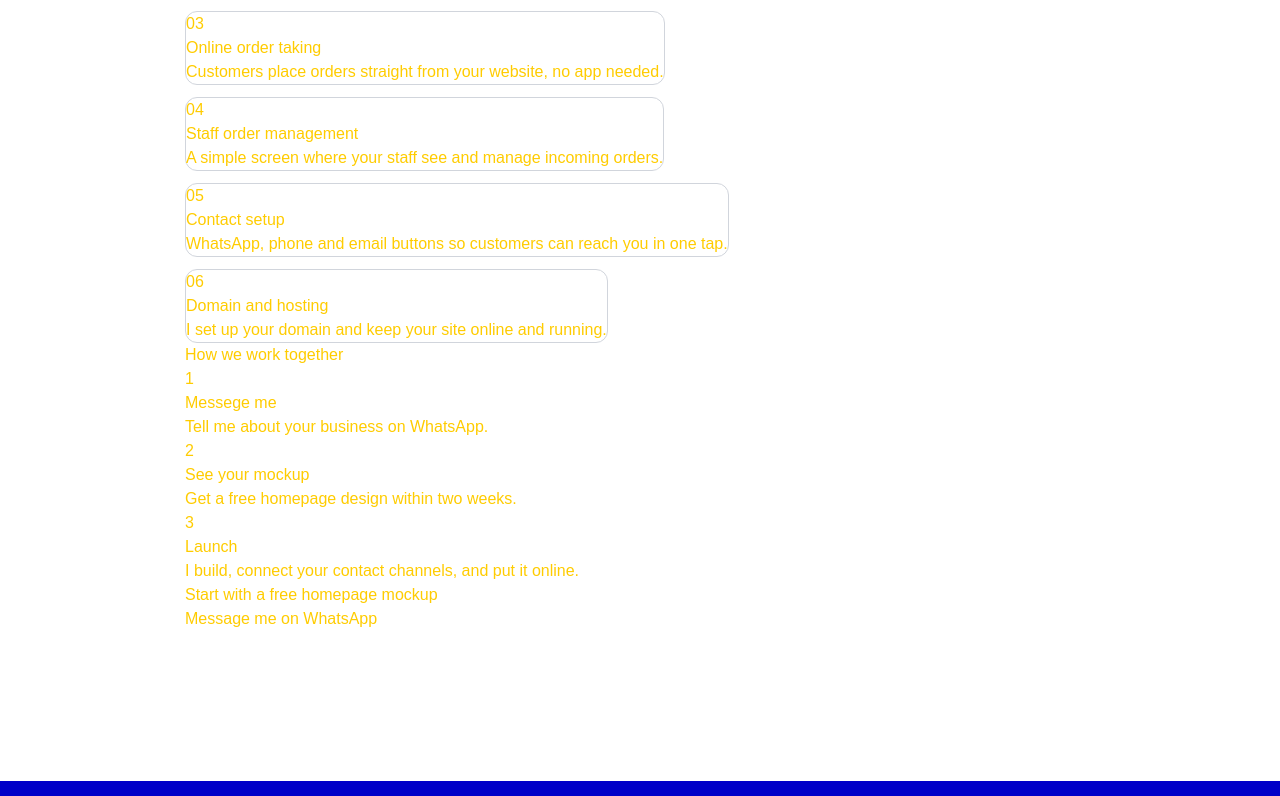
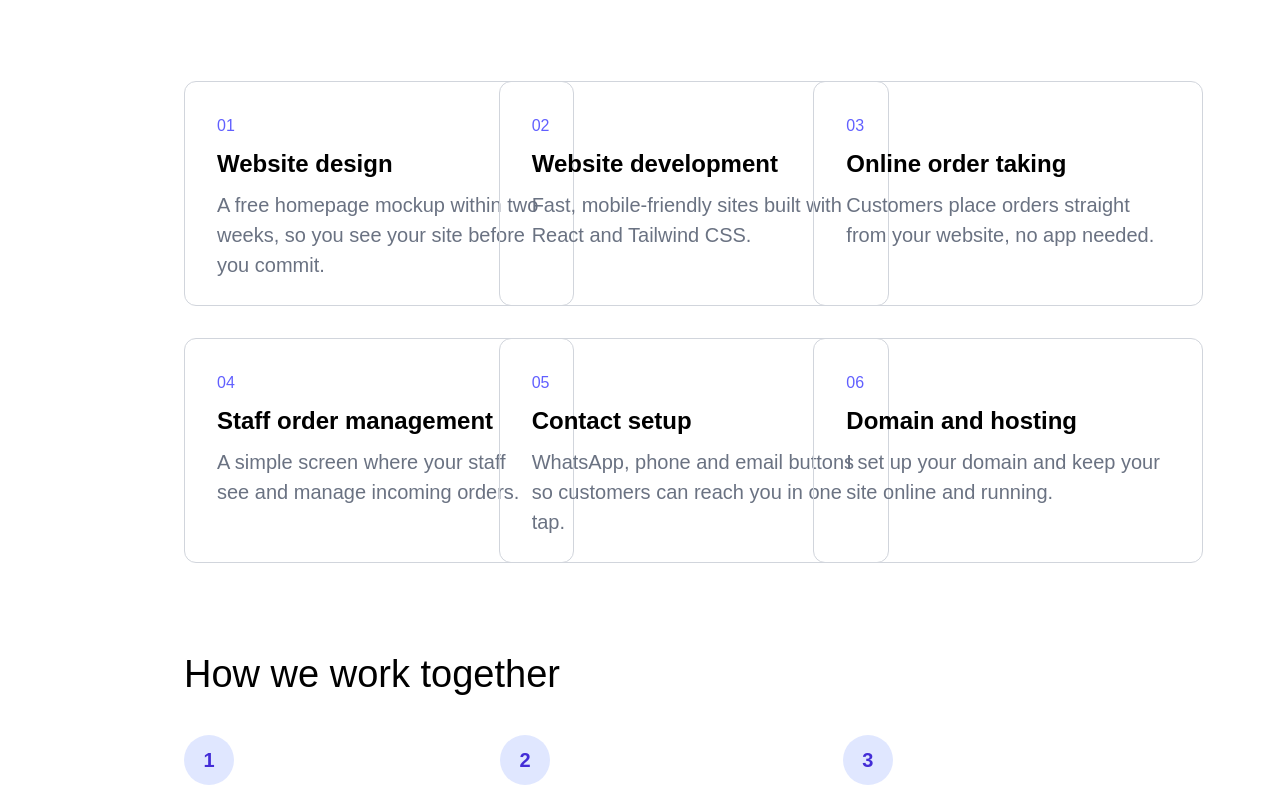
Before and after one commit to Webmav/my-portfolio, a React (Vite) app: page /services in a window 1280 px wide. Shown: the part 440-1236 px from the top of the page. Built offline with nearby package versions, Linux system fonts and the light colour scheme; a web font is replaced by a local one.

Commit message:
Completely styled ServicePage.

```diff
--- a/src/pages/ServicesPage.jsx
+++ b/src/pages/ServicesPage.jsx
@@ -1,95 +1,103 @@
 export default function ServicesPage() {
     return(
-        <div className="px-[185px] py-[100px] pb-[150px]">
-            <div>
-                <h1>SERVICES</h1>
+        <div className="px-[184px] py-[100px] pb-[150px]">
+            <div className="flex flex-col gap-[12px] pt-[12.5px] ">
+                <h1 className="text-[20px] text-indigo-500">SERVICES</h1>
 
-                <h2>Everything your business needs to take orders online.</h2>
+                <h2 className="text-[57.5px] leading-[64px] text-black">Everything your business needs <br /> to take orders online.</h2>
 
-                <h3>From the first design to hosting, I handle it so you can focus on your customers.</h3>
+                <h3 className="text-[20px] text-gray-600">From the first design to hosting, I handle it so you can focus on your customers.</h3>
             </div>
 
-            <div className="flex flex-wrap gap-[12px] ">
-                <div className="border border-gray-300 rounded-[12px]">
-                    <h1>01</h1>
+            <div className="grid grid-cols-3 gap-[32px] mt-[90px] ">
+                <div className="flex flex-col gap-[8px] border border-gray-300 rounded-[12px] w-[390px] h-[225px] px-[32px] py-[32px] ">
+                    <h1 className="text-indigo-500">01</h1>
 
-                    <h2>Website design</h2>
+                    <h2 className="font-bold text-[24px] text-black">Website design</h2>
 
-                    <p>A free homepage mockup within two weeks, so you see your site before you commit.</p>
+                    <p className="text-[20px] text-gray-500">A free homepage mockup within two weeks, so you see your site before you commit.</p>
                 </div>
 
-                <div className="border border-gray-300 rounded-[12px]">
-                    <h1>02</h1>
+                <div className="flex flex-col gap-[8px] border border-gray-300 rounded-[12px] w-[390px] h-[225px] px-[32px] py-[32px] ">
+                    <h1 className="text-indigo-500">02</h1>
 
-                    <h2>Website development</h2>
+                    <h2 className="font-bold text-[24px] text-black">Website development</h2>
 
-                    <p>Fast, mobile-friendly sites built with React and Tailwind CSS.</p>
+                    <p className="text-[20px] text-gray-500">Fast, mobile-friendly sites built with React and Tailwind CSS.</p>
                 </div>
 
-                <div className="border border-gray-300 rounded-[12px]">
-                    <h1>03</h1>
+                <div className="flex flex-col gap-[8px] border border-gray-300 rounded-[12px] w-[390px] h-[225px] px-[32px] py-[32px] ">
+                    <h1 className="text-indigo-500">03</h1>
 
-                    <h2>Online order taking</h2>
+                    <h2 className="font-bold text-[24px] text-black">Online order taking</h2>
 
-                    <p>Customers place orders straight from your website, no app needed.</p>
+                    <p className="text-[20px] text-gray-500">Customers place orders straight from your website, no app needed.</p>
                 </div>
 
-                <div className="border border-gray-300 rounded-[12px]">
-                    <h1>04</h1>
+                <div className="flex flex-col gap-[8px] border border-gray-300 rounded-[12px] w-[390px] h-[225px] px-[32px] py-[32px] ">
+                    <h1 className="text-indigo-500">04</h1>
 
-                    <h2>Staff order management</h2>
+                    <h2 className="font-bold text-[24px] text-black">Staff order management</h2>
 
-                    <p>A simple screen where your staff see and manage incoming orders.</p>
+                    <p className="text-[20px] text-gray-500">A simple screen where your staff see and manage incoming orders.</p>
                 </div>
 
-                <div className="border border-gray-300 rounded-[12px]">
-                    <h1>05</h1>
+                <div className="flex flex-col gap-[8px] border border-gray-300 rounded-[12px] w-[390px] h-[225px] px-[32px] py-[32px] ">
+                    <h1 className="text-indigo-500">05</h1>
 
-                    <h2>Contact setup</h2>
+                    <h2 className="font-bold text-[24px] text-black">Contact setup</h2>
 
-                    <p>WhatsApp, phone and email buttons so customers can reach you in one tap.</p>
+                    <p className="text-[20px] text-gray-500">WhatsApp, phone and email buttons so customers can reach you in one tap.</p>
                 </div>
 
-                <div className="border border-gray-300 rounded-[12px]">
-                    <h1>06</h1>
+                <div className="flex flex-col gap-[8px] border border-gray-300 rounded-[12px] w-[390px] h-[225px] px-[32px] py-[32px] ">
+                    <h1 className="text-indigo-500">06</h1>
 
-                    <h2>Domain and hosting</h2>
+                    <h2 className="font-bold text-[24px] text-black">Domain and hosting</h2>
 
-                    <p>I set up your domain and keep your site online and running.</p>
+                    <p className="text-[20px] text-gray-500">I set up your domain and keep your site online and running.</p>
                 </div>
             </div>
 
-            <h1>How we work together</h1>
-            <div>
+            <h1 className="mt-[82.5px] text-[38px] text-black">How we work together</h1>
+            <div className="flex mt-[32px] gap-[34px]">
                 <div>
-                    <h1>1</h1>
+                    <div className="flex justify-center items-center bg-indigo-100 rounded-[100vw] text-indigo-700 w-[50px] h-[50px]">
+                        <h1 className="text-[20px] font-bold">1</h1>
+                    </div>
 
-                    <h2>Messege me</h2>
+                    <h2 className="font-bold text-[24px] pt-[5px] text-black">Messege me</h2>
 
-                    <p>Tell me about your business on WhatsApp.</p>
+                    <p className="pt-[5px] text-gray-500 text-[19px]">Tell me about your business on WhatsApp.</p>
                 </div>
                 <div>
-                    <h1>2</h1>
+                    <div className="flex justify-center items-center bg-indigo-100 rounded-[100vw] text-indigo-700 w-[50px] h-[50px]">
+                        <h1 className="text-[20px] font-bold">2</h1>
+                    </div>
 
-                    <h2>See your mockup</h2>
+                    <h2 className="font-bold text-[24px] pt-[5px] text-black">See your mockup</h2>
 
-                    <p>Get a free homepage design within two weeks.</p>
+                    <p className="pt-[5px] text-gray-500 text-[19px]">Get a free homepage design within two weeks.</p>
                 </div>
                 <div>
-                    <h1>3</h1>
+                    <div className="flex justify-center items-center bg-indigo-100 rounded-[100vw] text-indigo-700 w-[50px] h-[50px]">
+                        <h1 className="text-[20px] font-bold">3</h1>
+                    </div>
 
-                    <h2>Launch</h2>
+                    <h2 className="font-bold text-[24px] pt-[5px] text-black">Launch</h2>
 
-                    <p>I build, connect your contact channels, and put it online.</p>
+                    <p className="pt-[5px] text-gray-500 text-[19px]">I build, connect your contact channels, <br /> and put it online.</p>
                 </div>
             </div>
 
-            <div>
-                <h1>Start with a free homepage mockup</h1>
+            <div className="flex flex-col items-center gap-[24px] bg-indigo-600 mt-[85px] rounded-[24px] py-[65px] mb-[80px]">
+                <h1 className="text-[40px] text-white">Start with a free homepage mockup</h1>
 
-                <button>
-                    Message me on WhatsApp
-                </button>
+                <h2 className="text-[24px] text-indigo-700 active:text-indigo-900 bg-white active:bg-gray-100 rounded-[12px] px-[36px] py-[12px]">
+                    <a href="https://wa.me//971583070144?text=Hi, I'd like a free mockup">
+                        Message me on WhatsApp
+                    </a>
+                </h2>
             </div>
         </div>
     )
```
